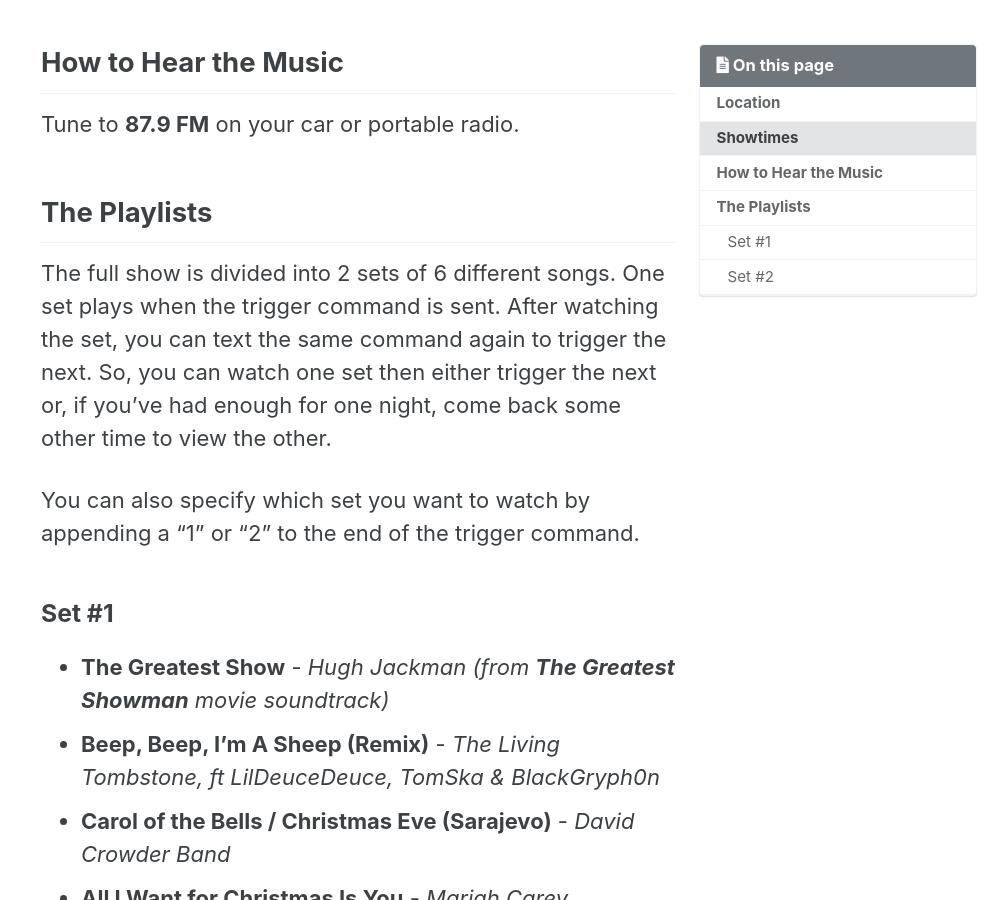
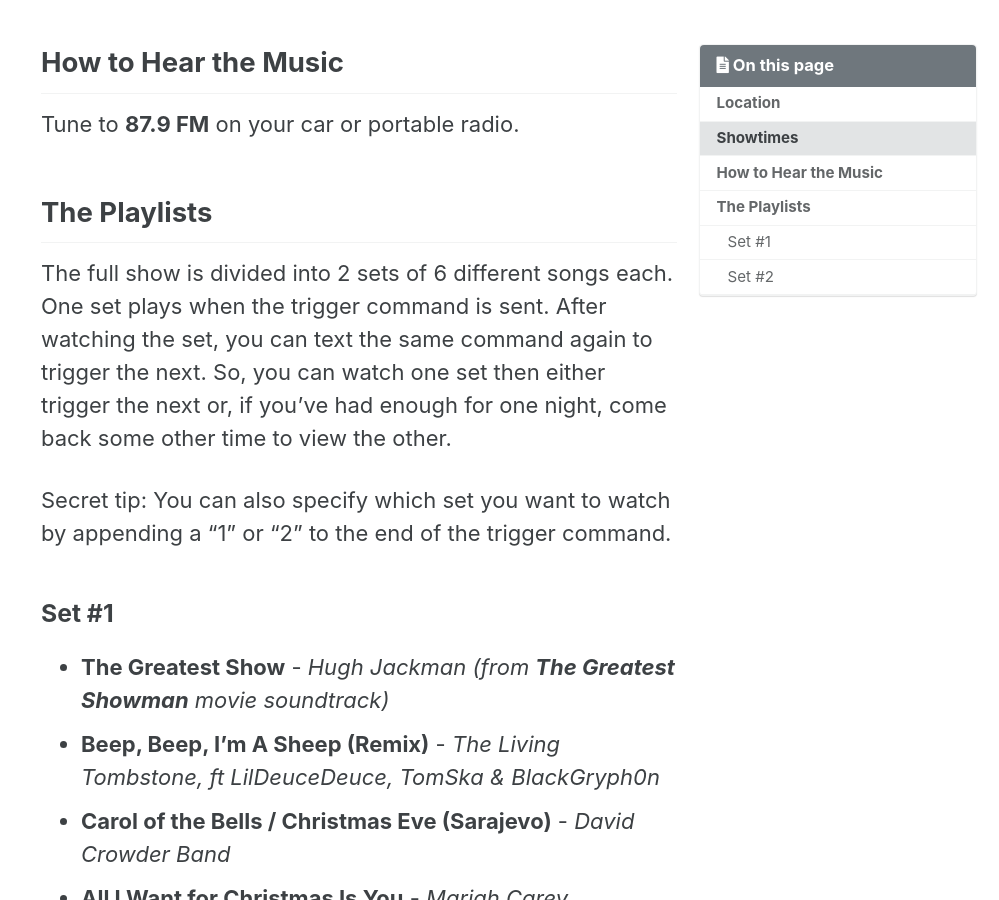
Before and after one commit to continja/sofarsogoode.github.io, a Jekyll site: the page built from _posts/2021-11-02-Christmas-2021.md, in a window 1280 px wide and 900 px high, scrolled down 1965 px. Shown: the whole window, without its empty margins (281-1280 px from the left). Built offline with Jekyll 4.4.1, drawn with Linux system fonts in a browser that asks for light colours; cached includes are drawn as plain includes.

Commit message:
Update 2021-11-02-Christmas-2021.md

```diff
--- a/_posts/2021-11-02-Christmas-2021.md
+++ b/_posts/2021-11-02-Christmas-2021.md
@@ -47,9 +47,9 @@ Tune to **87.9 FM** on your car or portable radio.
 
 ## The Playlists
 
-The full show is divided into 2 sets of 6 different songs. One set plays when the trigger command is sent. After watching the set, you can text the same command again to trigger the next. So, you can watch one set then either trigger the next or, if you've had enough for one night, come back some other time to view the other.
+The full show is divided into 2 sets of 6 different songs each. One set plays when the trigger command is sent. After watching the set, you can text the same command again to trigger the next. So, you can watch one set then either trigger the next or, if you've had enough for one night, come back some other time to view the other.
 
-You can also specify which set you want to watch by appending a "1" or "2" to the end of the trigger command.
+Secret tip: You can also specify which set you want to watch by appending a "1" or "2" to the end of the trigger command.
 
 ### Set #1
 
```
